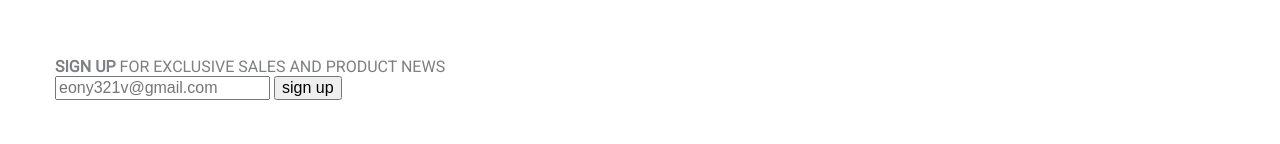
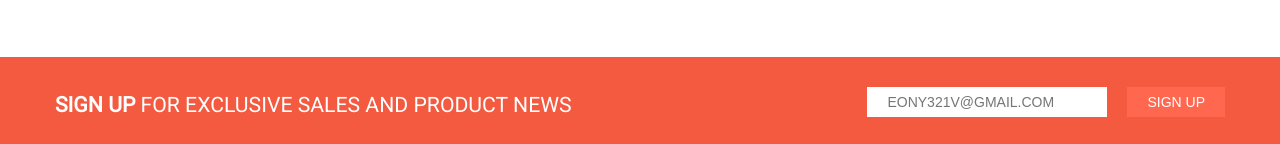
Before and after one commit to araykalimbetova/part3, a plain HTML site: page index.html in a window 1280 px wide. Shown: the part 2140-2284 px from the top of the page. Before the commit the page ends 2240 px from the top, so only its background shows below. Drawn offline with nearby package versions, Linux system fonts and the light colour scheme.

Commit message:
Назначение стилей для блока 'Подписка'

```diff
--- a/style.css
+++ b/style.css
@@ -324,3 +324,36 @@ img{
 	height:100%;
 	width:100%;
 }
+.subscribe{
+	background:#f45a40;
+	color:#fff;
+	padding:30px 0;
+}
+	.subscribe h2{
+	float:left;
+	font-size:1.325em;
+	text-transform:uppercase;
+	margin-top:5px;
+}
+	.subscribe-form{
+		float:right;
+}
+	.email-input{
+		float:left;
+		text-transform:uppercase;
+		font-size:0.875em;
+		padding:7px 20px;
+		width:200px;
+		border:none;
+}
+	.submit-input{
+		text-transform:uppercase;
+		background:#ff674f;
+		float:left;
+		margin-left:20px;
+		color:#fff;
+		padding:7px 20px;
+		border:none;
+		cursor:pointer;
+		font-size:0.875em;
+	}
```
